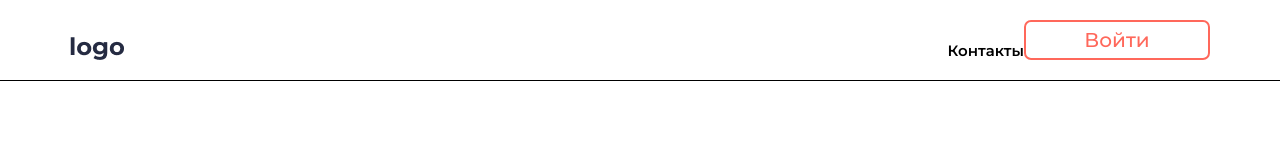
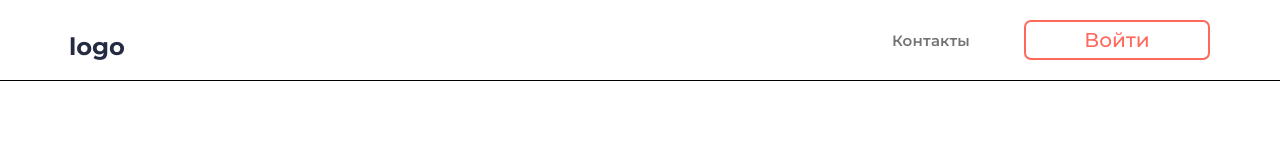
Before and after one commit to antonkrupin/test_frontend, a React (Create React App) app: page / in a window 1280 px wide. Shown: the top 160 px of the page. Built offline with nearby package versions, Linux system fonts and the light colour scheme.

Commit message:
change Header component

```diff
--- a/src/components/Header/Header.jsx
+++ b/src/components/Header/Header.jsx
@@ -1,21 +1,59 @@
 import React from 'react';
+import { useNavigate } from 'react-router';
+import { Link } from 'react-router-dom';
+import { useSelector, useDispatch } from 'react-redux';
+
+import { fetchIsAuthorized } from '../../slices/selectors';
+
+import { setModalOpen, setIsAuthorized } from '../../slices/mainReducer';
 
 import i18next from '../../assets/i18next';
-
 import './Header.css';
 
+
 const Header = () => {
+  const dispatch = useDispatch();
+  const navigate = useNavigate();
+
+  const isAuthorized = useSelector(fetchIsAuthorized);
+
+  const enterButtonHandler = () => {
+    if (isAuthorized) {
+      dispatch(setIsAuthorized());
+      navigate('/');
+    } else {
+      dispatch(setModalOpen());
+    }
+  }
+
+  const openContactsPage = () => {
+    navigate('/contacts');
+  }
+
+  const btnText = isAuthorized ? i18next.t('Header.exitBtn') : i18next.t('Header.enterBtn');
+
   return (
     <div className="header">
       <div className="logo">
-        <img src="logo.png"
-          alt={i18next.t('Header.logoImgAlt')}
-          title={i18next.t('Header.logoImgAlt')}
-        />
+        <Link to="/">
+          <img src="logo.png"
+            alt={i18next.t('Header.logoImgAlt')}
+            title={i18next.t('Header.logoImgAlt')}
+          />
+        </Link>
       </div>
       <div className="assets">
-        <h4>{i18next.t('Header.contactsBtn')}</h4>
-        <button>{i18next.t('Header.enterBtn')}</button>
+        <button
+          id="headerContacts"
+          onClick={openContactsPage}
+        >
+          {i18next.t('Header.contactsBtn')}
+        </button>
+        <button
+          onClick={enterButtonHandler}
+        >
+          {btnText}
+        </button>
       </div>
     </div>
   )
```
